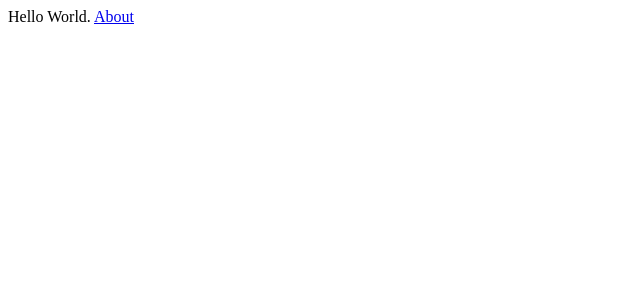
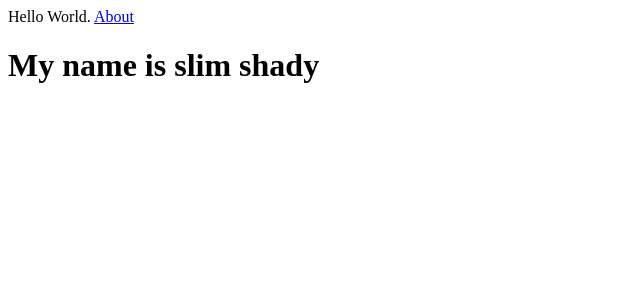
Before and after one commit to Elir-Mahad/notes, a Next.js app: page / in a window 1280 px wide. Shown: the top 300 px of the page, without its empty margins (0-640 px from the left). Built offline with nearby package versions, Linux system fonts and the light colour scheme; no server answers.

Commit message:
Test to see if changes are deployed after push

```diff
--- a/pages/index.js
+++ b/pages/index.js
@@ -1,11 +1,12 @@
-import Link from 'next/link'
+import Link from "next/link";
 export default function Home() {
   return (
     <div>
-      Hello World.{' '}
-      <Link href="/about" as={process.env.BACKEND_URL + '/about'}>
+      Hello World.{" "}
+      <Link href="/about" as={process.env.BACKEND_URL + "/about"}>
         <a>About</a>
       </Link>
+      <h1>My name is slim shady</h1>
     </div>
-  )
+  );
 }
```
